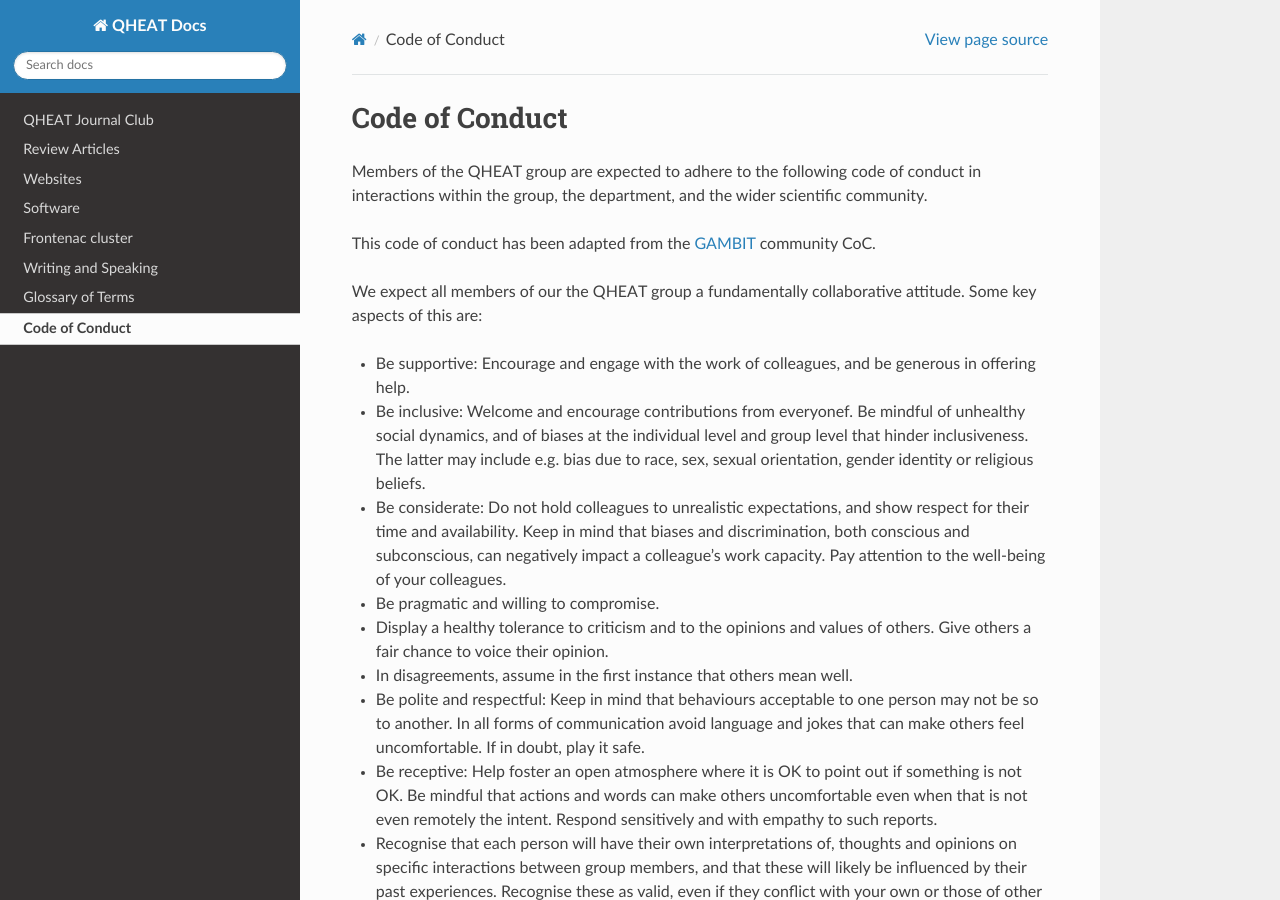
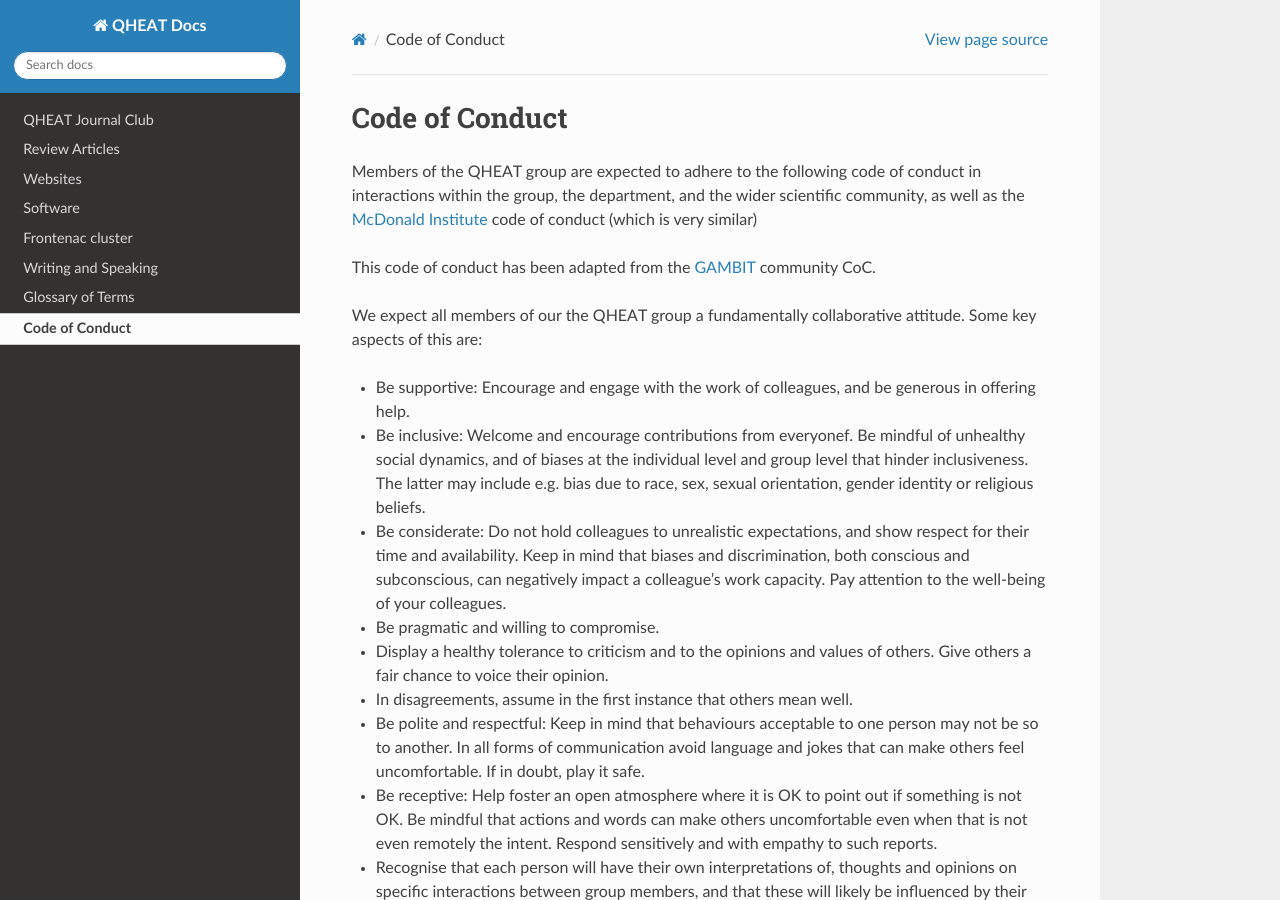
Before and after one commit to aaronvincent/QHEAT, a Sphinx documentation site: the page built from docs/source/CoC.rst, in a window 1280 px wide and 900 px high. Built offline with Sphinx 7.4.7 and the Read the Docs theme 3.1.0, drawn with Linux system fonts in a browser that asks for light colours.

Commit message:
added MI CoC

```diff
--- a/docs/source/CoC.rst
+++ b/docs/source/CoC.rst
@@ -1,7 +1,7 @@
 Code of Conduct
 ===============
 
-Members of the QHEAT group are expected to adhere to the following code of conduct in interactions within the group, the department, and the wider scientific community.
+Members of the QHEAT group are expected to adhere to the following code of conduct in interactions within the group, the department, and the wider scientific community, as well as the `McDonald Institute <hhttps://mcdonaldinstitute.ca/mcdonald-institute-code-of-conduct/>`_  code of conduct (which is very similar)
 
 This code of conduct has been adapted from the `GAMBIT <http://www.gambitbsm.org>`_ community CoC.
 
```
